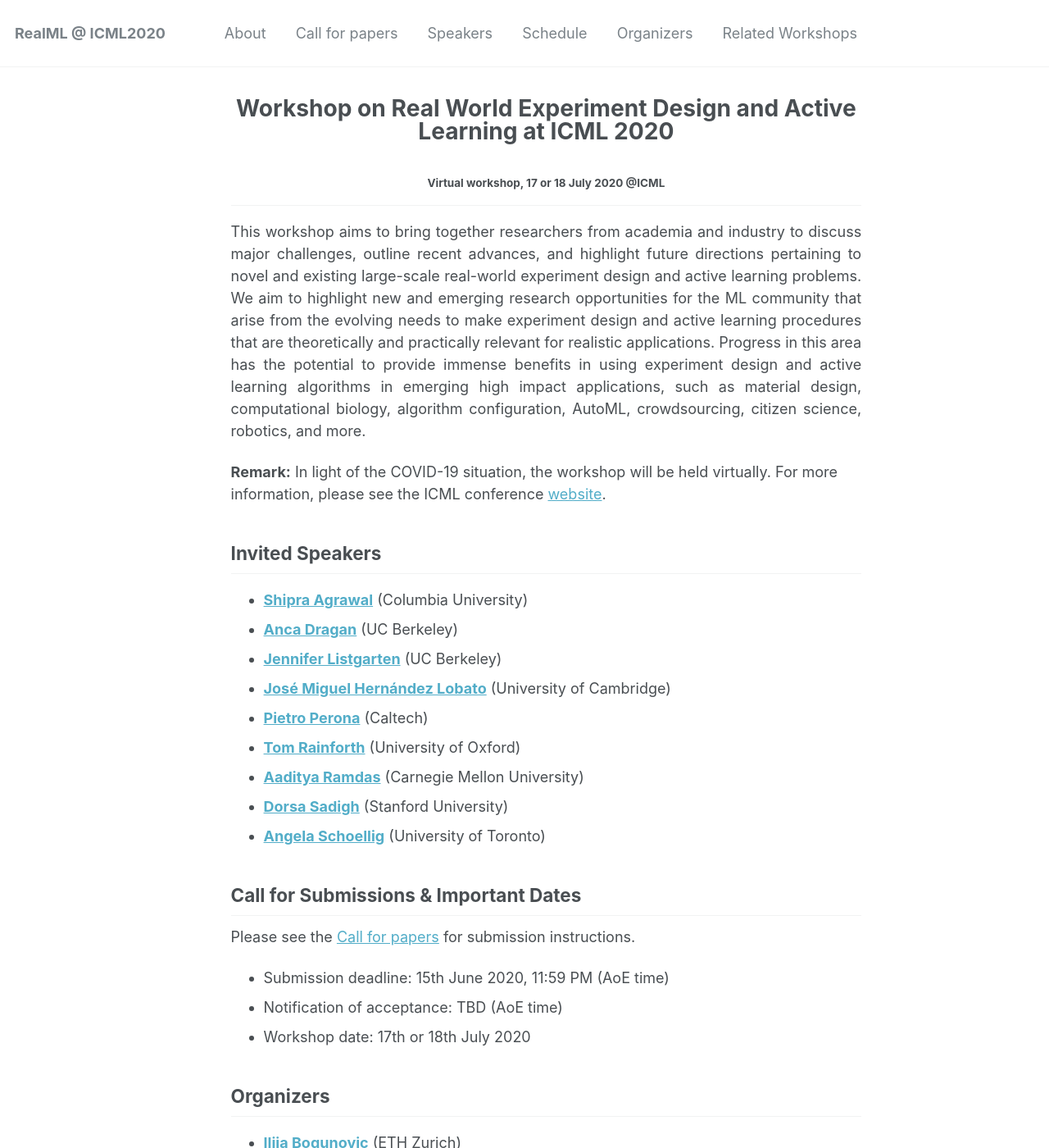
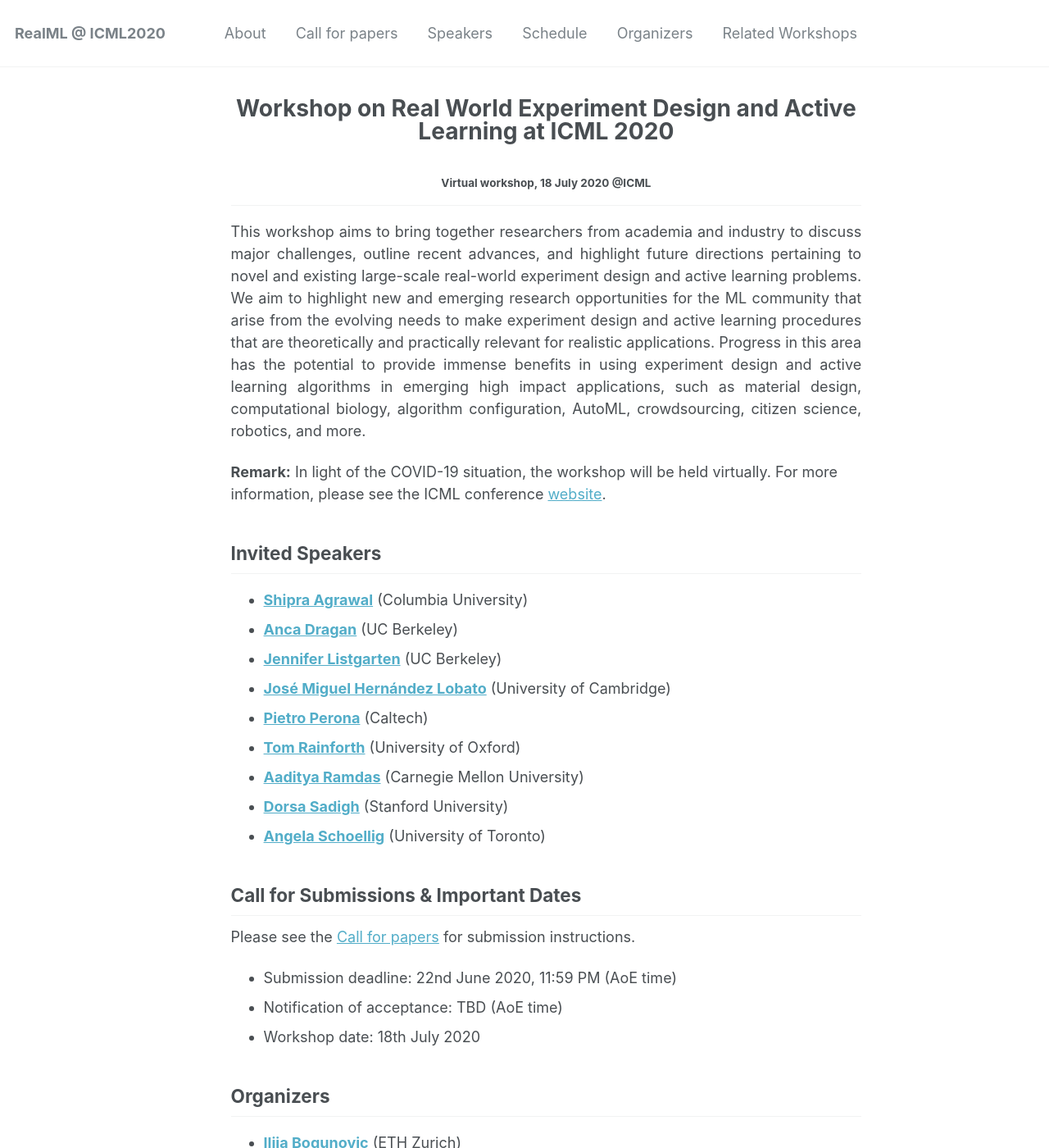
Before and after one commit to realworldml/icml2023, a Jekyll site: the page built from _pages/about.md, in a window 1280 px wide and 1400 px high. Shown: the whole window at 82% size. Built offline with Jekyll 4.4.1, drawn with Linux system fonts in a browser that asks for light colours.

Commit message:
change of dates

```diff
--- a/_pages/about.md
+++ b/_pages/about.md
@@ -8,7 +8,7 @@ redirect_from:
   - /about/
   - /about.html
 ---
-#### <center> Virtual workshop, 17 or 18 July 2020 @ICML</center> ####
+#### <center> Virtual workshop, 18 July 2020 @ICML</center> ####
 ------
 <p style="text-align: justify;">
 This workshop aims to bring together researchers from academia and industry to discuss major challenges, outline recent advances, and highlight future directions pertaining to novel and existing large-scale real-world experiment design and active learning problems. We aim to highlight new and emerging research opportunities for the ML community that arise from the evolving needs to make experiment design and active learning procedures that are theoretically and practically relevant for realistic applications. Progress in this area has the potential to provide immense benefits in using experiment design and active learning algorithms in emerging high impact applications, such as material design, computational biology, algorithm configuration, AutoML, crowdsourcing, citizen science, robotics, and more. </p>
@@ -31,9 +31,9 @@ Call for Submissions & Important Dates
 ------
 Please see the [Call for papers](/cfp/) for submission instructions.
 
-* Submission deadline: 15th June 2020, 11:59 PM (AoE time)
+* Submission deadline: 22nd June 2020, 11:59 PM (AoE time)
 * Notification of acceptance: TBD (AoE time)
-* Workshop date: 17th or 18th July 2020
+* Workshop date: 18th July 2020
 
 Organizers
 ------
```
Also changed, not shown: _pages/cfp.md (+1 -1 lines).
